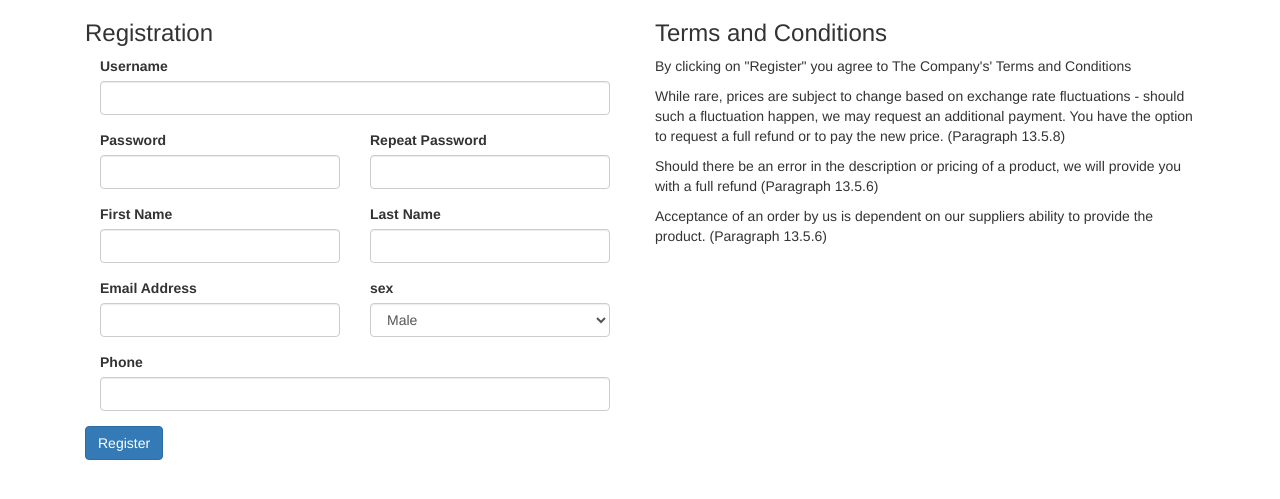
After one commit to chapimenge3/Betegna, a Django app: page /register/ in a window 1280 px wide. The commit adds this page. Shown: the top 499 px of the page. Run offline with Django 3.2, Linux system fonts and the light colour scheme; some libraries are stand-ins or nearby versions.

Commit message:
Login, Signup, Logout Done

```diff
--- /dev/null
+++ b/Betegna/Authentications/forms.py
@@ -0,0 +1,9 @@
+from django import forms
+from django.contrib.auth.forms import UserCreationForm
+
+from .models import User
+
+class SignUpForm(UserCreationForm):
+    class Meta:
+        model = User
+        fields = ('first_name', 'last_name', 'sex', 'username', 'email' , 'phone',  'password1', 'password2',)
--- a/Betegna/Authentications/models.py
+++ b/Betegna/Authentications/models.py
@@ -23,7 +23,6 @@ class User(AbstractUser):
 
     email = models.EmailField(
         _('email address'), unique=True, validators=[EmailValidator])
-    student_id = models.CharField(_("Student Id"), max_length=50, unique=True)
     phone = models.CharField(
         validators=[PHONE_REGEX], max_length=15, blank=True, null=True)
     sex = models.CharField(max_length=200, choices=(
--- a/Betegna/Authentications/urls.py
+++ b/Betegna/Authentications/urls.py
@@ -1,10 +1,11 @@
 from django.urls import path
 
 
-from .views import Homepage, Login, LogoutView
+from .views import Homepage, Login, LogoutView, Register
 
 urlpatterns = [
     path('', Homepage.as_view(), name='index'),
     path('login/', Login.as_view() , name='login'),
+    path('register/', Register.as_view() , name='register'),
     path('logout/', LogoutView.as_view() , name='logout'),
 ]
--- a/Betegna/Authentications/views.py
+++ b/Betegna/Authentications/views.py
@@ -1,10 +1,31 @@
-from django.shortcuts import render
+from django.shortcuts import render, redirect
 from django.views.generic import TemplateView
 from django.contrib.auth.views import LoginView, LogoutView
+from django.contrib.auth import login, authenticate
 
+from .forms import SignUpForm
 
 class Homepage(TemplateView):
     template_name = 'index.html'
 
 class Login(LoginView):
     redirect_authenticated_user = True
+
+class Register(TemplateView):
+    template_name = 'registration/register.html'
+
+    def get(self, request):
+        form = SignUpForm()
+        return render(request, self.template_name, {'form': form})
+
+    def post(self, request, *args, **kwargs):
+        form = SignUpForm(request.POST)
+        if form.is_valid():
+            user = form.save()
+            username = form.cleaned_data.get('username')
+            password = form.cleaned_data.get('password1')
+            user = authenticate(username=username, password=password)
+            login(request, user)
+            return redirect('index')
+        else:
+            return render(request, self.template_name, {'form': form})
--- a/Betegna/template/_base.html
+++ b/Betegna/template/_base.html
@@ -40,7 +40,9 @@
             <li class="nav-item"><a class="nav-link" href="#!">About</a></li>
             <li class="nav-item"><a class="nav-link" href="#!">Services</a></li>
             <li class="nav-item"><a class="nav-link" href="#!">Contact</a></li>
+
             {% if not user.is_authenticated %}
+            <li class="nav-item"><a class="nav-link" href="{% url 'login' %}">Register</a></li>
             <li class="nav-item"><a class="nav-link" href="{% url 'login' %}">Login</a></li>
             {% else %}
             <li class="nav-item"><a class="nav-link" href="{% url 'logout' %}">Logout</a></li>
--- /dev/null
+++ b/Betegna/template/registration/register.html
@@ -0,0 +1,145 @@
+<!DOCTYPE html>
+{% load static %}
+<html lang="en">
+  <head>
+    <!-- Required meta tags -->
+    <meta charset="utf-8" />
+    <meta
+      name="viewport"
+      content="width=device-width, initial-scale=1, shrink-to-fit=no"
+    />
+    <link
+      href="//netdna.bootstrapcdn.com/bootstrap/3.2.0/css/bootstrap.min.css"
+      rel="stylesheet"
+      id="bootstrap-css"
+    />
+    <title>Betegna | Register</title>
+  </head>
+
+  <body>
+    <div class="container-fluid">
+      <section class="container">
+        <div class="container-page">
+          <div class="col-md-6">
+            <form class="needs-validation" method="POST" novalidate>
+              {% csrf_token %}
+              <h3 class="dark-grey">Registration</h3>
+
+              <div class="form-group col-lg-12">
+                <label>Username</label>
+                <input
+                  type="text"
+                  name="username"
+                  class="form-control"
+                  required
+                />
+              </div>
+
+              <div class="form-group col-lg-6">
+                <label>Password</label>
+                <input type="password" name="password1" class="form-control" />
+              </div>
+
+              <div class="form-group col-lg-6">
+                <label>Repeat Password</label>
+                <input type="password" name="password2" class="form-control" />
+              </div>
+
+              <div class="form-group col-lg-6">
+                <label>First Name</label>
+                <input type="text" name="first_name" class="form-control" />
+              </div>
+
+              <div class="form-group col-lg-6">
+                <label>Last Name</label>
+                <input type="text" name="last_name" class="form-control" />
+              </div>
+
+              <div class="form-group col-lg-6">
+                <label>Email Address</label>
+                <input type="email" name="email" class="form-control" />
+              </div>
+
+              <div class="form-group col-lg-6">
+                <label>sex</label>
+                <select
+                  class="form-select form-control"
+                  name="sex"
+                  aria-label="Default select example"
+                >
+                  <option value="male" selected>Male</option>
+                  <option value="female">Female</option>
+                </select>
+              </div>
+              <div class="form-group col-lg-12">
+                <label>Phone</label>
+                <input
+                  type="tel"
+                  name="phone"
+                  class="form-control"
+                  required
+                />
+              </div>
+
+              <button type="submit" class="btn btn-primary">Register</button>
+            </form>
+          </div>
+
+          <div class="col-md-6">
+            <h3 class="dark-grey">Terms and Conditions</h3>
+            <p>
+              By clicking on "Register" you agree to The Company's' Terms and
+              Conditions
+            </p>
+            <p>
+              While rare, prices are subject to change based on exchange rate
+              fluctuations - should such a fluctuation happen, we may request an
+              additional payment. You have the option to request a full refund
+              or to pay the new price. (Paragraph 13.5.8)
+            </p>
+            <p>
+              Should there be an error in the description or pricing of a
+              product, we will provide you with a full refund (Paragraph 13.5.6)
+            </p>
+            <p>
+              Acceptance of an order by us is dependent on our suppliers ability
+              to provide the product. (Paragraph 13.5.6)
+            </p>
+          </div>
+        </div>
+      </section>
+    </div>
+
+    <script
+      src="https://cdn.jsdelivr.net/npm/bootstrap@5.0.0-beta3/dist/js/bootstrap.bundle.min.js"
+      integrity="sha384-JEW9xMcG8R+pH31jmWH6WWP0WintQrMb4s7ZOdauHnUtxwoG2vI5DkLtS3qm9Ekf"
+      crossorigin="anonymous"
+    ></script>
+    <script src="//cdnjs.cloudflare.com/ajax/libs/jquery/3.2.1/jquery.min.js"></script>
+    <script>
+
+      (function () {
+        "use strict";
+
+
+        var forms = document.querySelectorAll(".needs-validation");
+
+        // Loop over them and prevent submission
+        Array.prototype.slice.call(forms).forEach(function (form) {
+          form.addEventListener(
+            "submit",
+            function (event) {
+              if (!form.checkValidity()) {
+                event.preventDefault();
+                event.stopPropagation();
+              }
+
+              form.classList.add("was-validated");
+            },
+            false
+          );
+        });
+      })();
+    </script>
+  </body>
+</html>
```
Also changed, not shown: Betegna/template/registration/login.html (+3 -4 lines), Betegna/Authentications/migrations/0002_remove_user_student_id.py (added).
